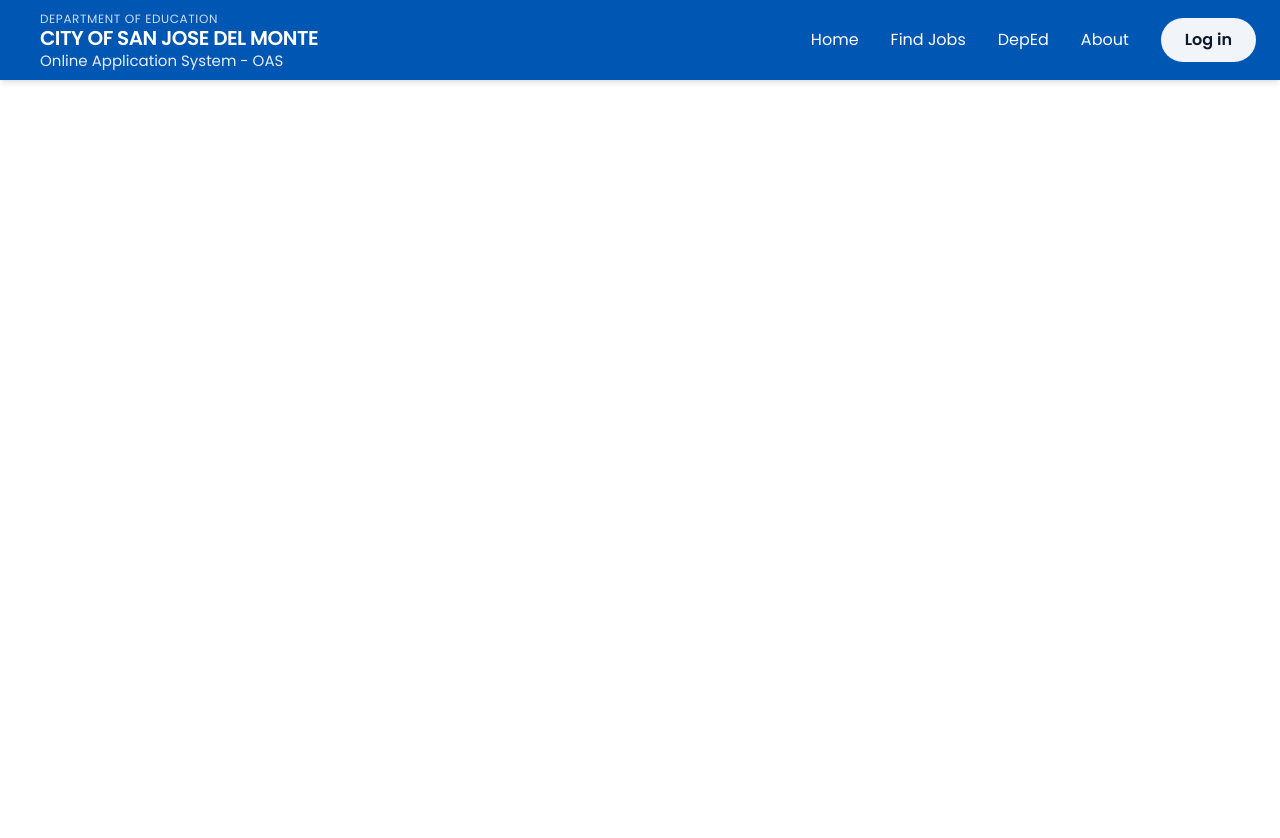
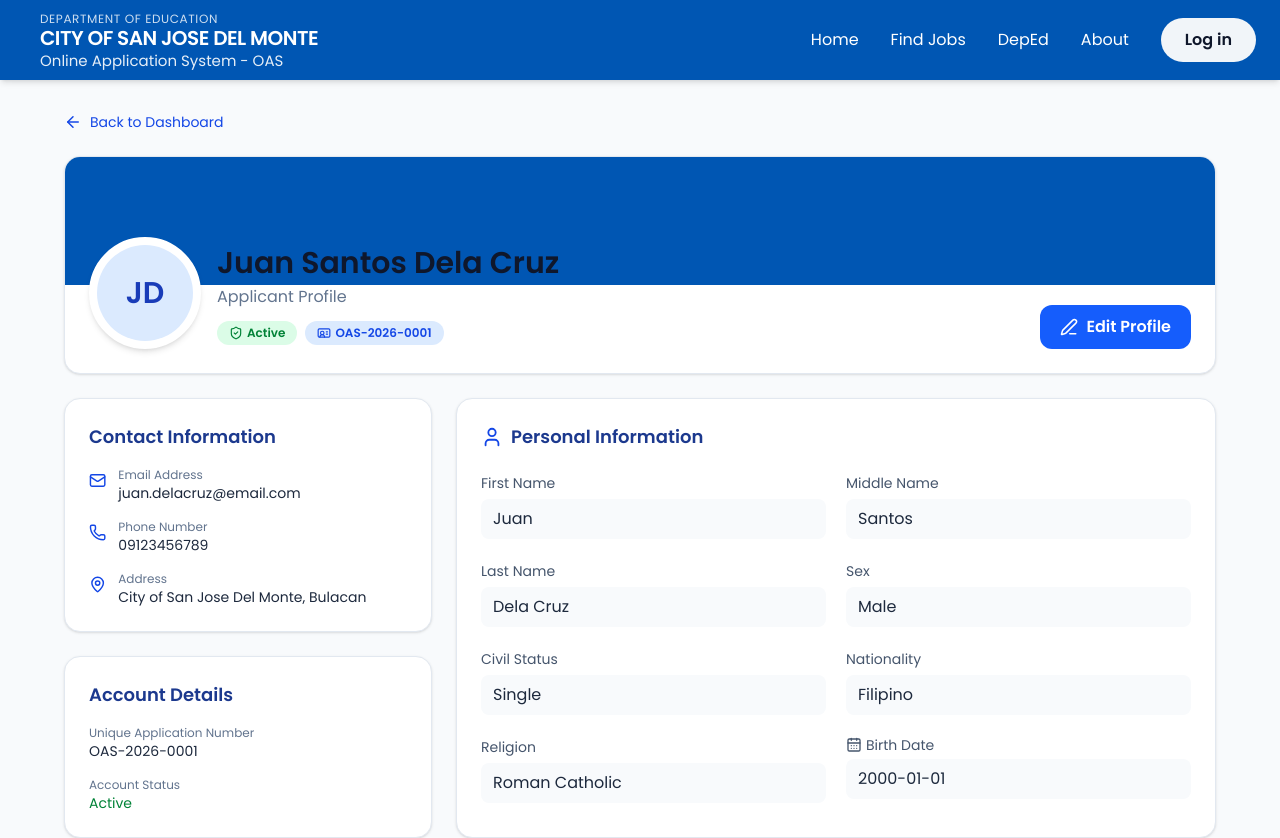
Before and after one commit to Eljay0410/online-app-system, a React (Vite) app: page /profile in a window 1280 px wide. Before the commit the page ends 800 px from the top, so only its background shows below. Built offline with nearby package versions, Linux system fonts and the light colour scheme.

Commit message:
feat: add ApplicantProfile route and update label in ApplicantProfile component

```diff
--- a/src/App.jsx
+++ b/src/App.jsx
@@ -8,6 +8,7 @@ import Home from "./component/FormSteps/Home";
 import Jobopening from "./component/Jobopening";
 import Aboutpage from "./component/Aboutpage";
 import Applicantdash from "./component/Applicantdash";
+import Applicantprofile from "./component/Applicantprofile";
 
 function App() {
 
@@ -30,6 +31,7 @@ function App() {
         <Route path="/jobopenings" element={<Jobopening />} />
         <Route path="/about" element={<Aboutpage />} />
         <Route path="/Applicantdashboard" element={<Applicantdash />} />
+        <Route path="/profile" element={<Applicantprofile />} />
       </Routes>
     </div>
   );
--- a/src/component/Applicantprofile.jsx
+++ b/src/component/Applicantprofile.jsx
@@ -256,7 +256,7 @@ export default function ApplicantProfile() {
 
               <div className="space-y-4 text-sm">
                 <div>
-                  <p className="text-xs text-slate-500">Applicant Number</p>
+                  <p className="text-xs text-slate-500">Unique Application Number</p>
                   <p className="font-medium text-slate-800">
                     {profile.applicantNumber}
                   </p>
```
